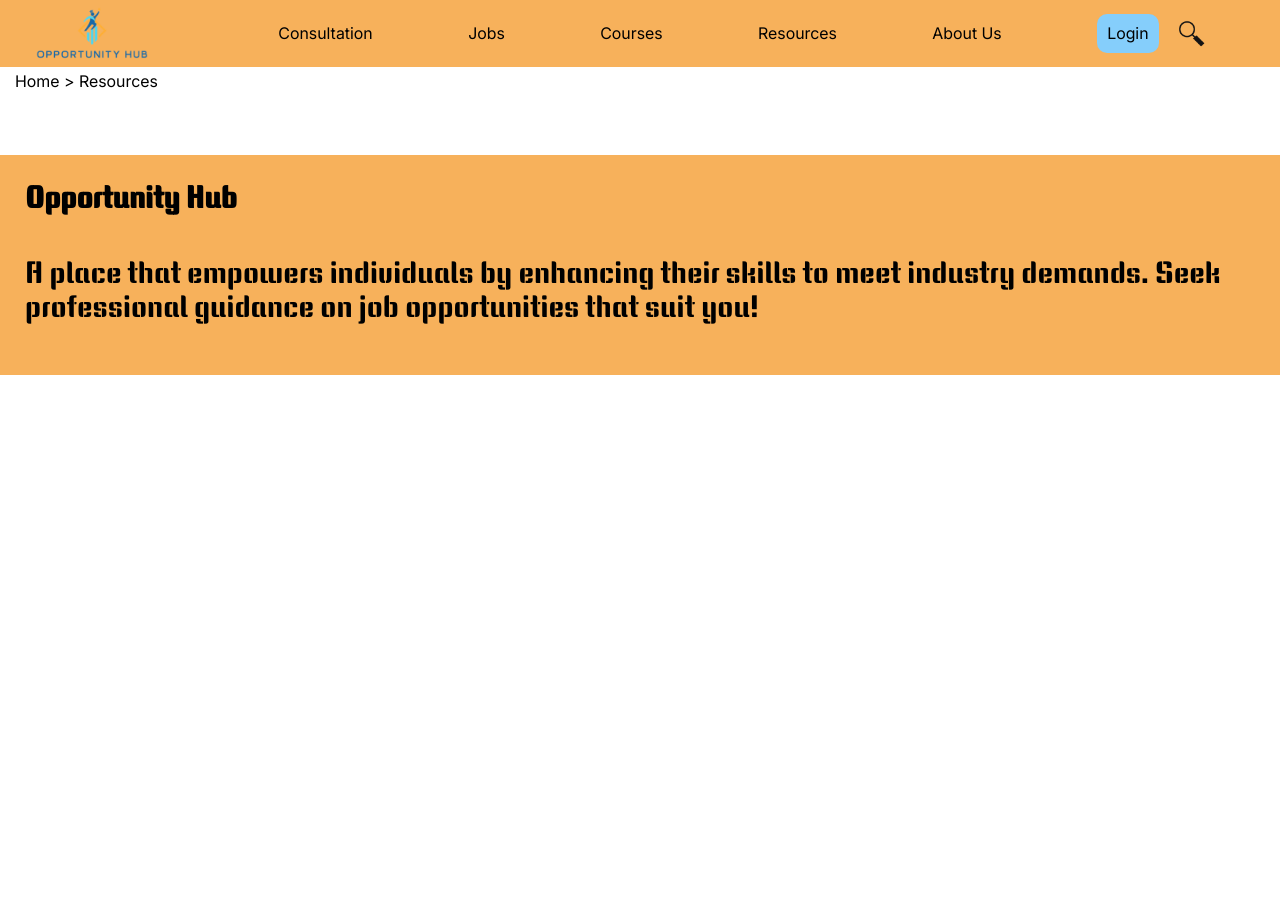
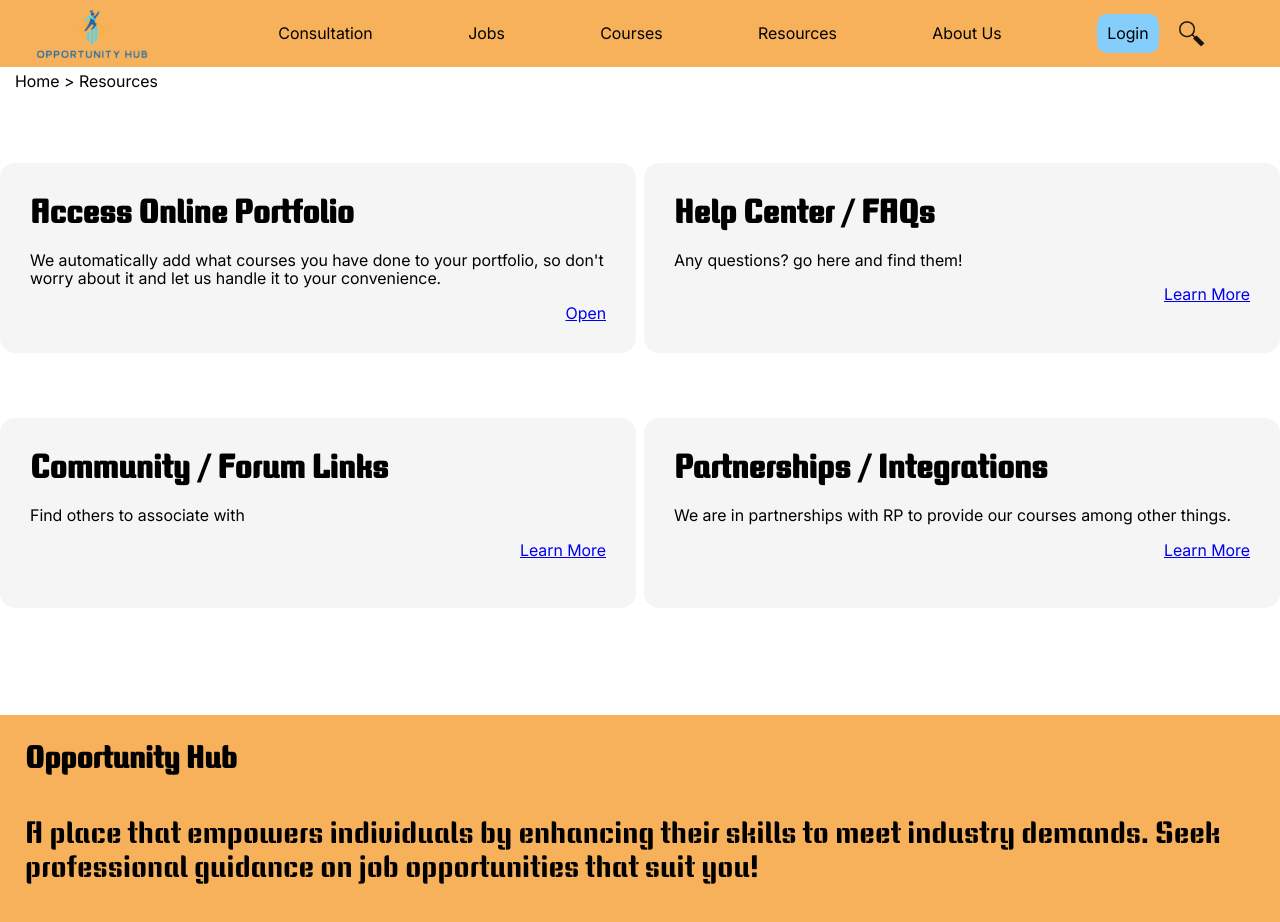
Before and after one commit to TheBoldReaper/g121, a React (Vite) app: page /g121/resources in a window 1280 px wide. Shown: the top 922 px of the page. Before the commit the page ends 800 px from the top, so only its background shows below. Built offline with nearby package versions, Linux system fonts and the light colour scheme.

Commit message:
Add resources page

```diff
--- a/src/pages/Resources.tsx
+++ b/src/pages/Resources.tsx
@@ -1,10 +1,34 @@
 import Navbar from "../components/Navbar";
+import './css/resources.css'
 
 function Resources() {
     return <>
         <Navbar />
         <div className="journey">Home {'>'} Resources</div>
         <main className="main-content">
+
+            <div className="resources-container">
+                <div className="resource">
+                    <h1>Access Online Portfolio</h1>
+                    <p>We automatically add what courses you have done to your portfolio, so don't worry about it and let us handle it to your convenience.</p>
+                    <a href="javascript:;">Open</a>
+                </div>
+                <div className="resource">
+                    <h1>Help Center / FAQs</h1>
+                    <p>Any questions? go here and find them!</p>
+                    <a href="javascript:;">Learn More</a>
+                </div>
+                <div className="resource">
+                    <h1> Community / Forum Links</h1>
+                    <p>Find others to associate with</p>
+                    <a href="javascript:;">Learn More</a>
+                </div>
+                <div className="resource">
+                    <h1>Partnerships / Integrations</h1>
+                    <p>We are in partnerships with RP to provide our courses among other things.</p>
+                    <a href="javascript:;">Learn More</a>
+                </div>
+            </div>
 
         </main>
         <footer className="footer">
--- a/src/pages/css/jobs.css
+++ b/src/pages/css/jobs.css
@@ -40,6 +40,7 @@
     border-radius: 15px;
 }
 .job > h1 {
+    font-family: 'Keania One Regular';
     margin-top: 0;
 }
 .job > button {
--- /dev/null
+++ b/src/pages/css/resources.css
@@ -0,0 +1,27 @@
+.resources-container{
+    display: grid;
+    width: 100%;
+    height: 70dvh;
+    grid-template-columns: 1fr 1fr;
+    grid-template-rows: auto;
+    align-content: space-evenly;
+    gap: 0.5em;
+    font-family: 'Inter Regular';
+}
+.resource {
+    padding: 30px;
+    height: 130px;
+    background-color: rgb(245, 245, 245);
+    border-radius: 15px;
+}
+.resource:hover{
+    box-shadow: 0 0 11px rgba(33,33,33,.2);
+}
+
+.resource > h1 {
+    margin-top: 0;
+    font-family: 'Keania One Regular';
+}
+.resource > a {
+    float: right;
+}
```
